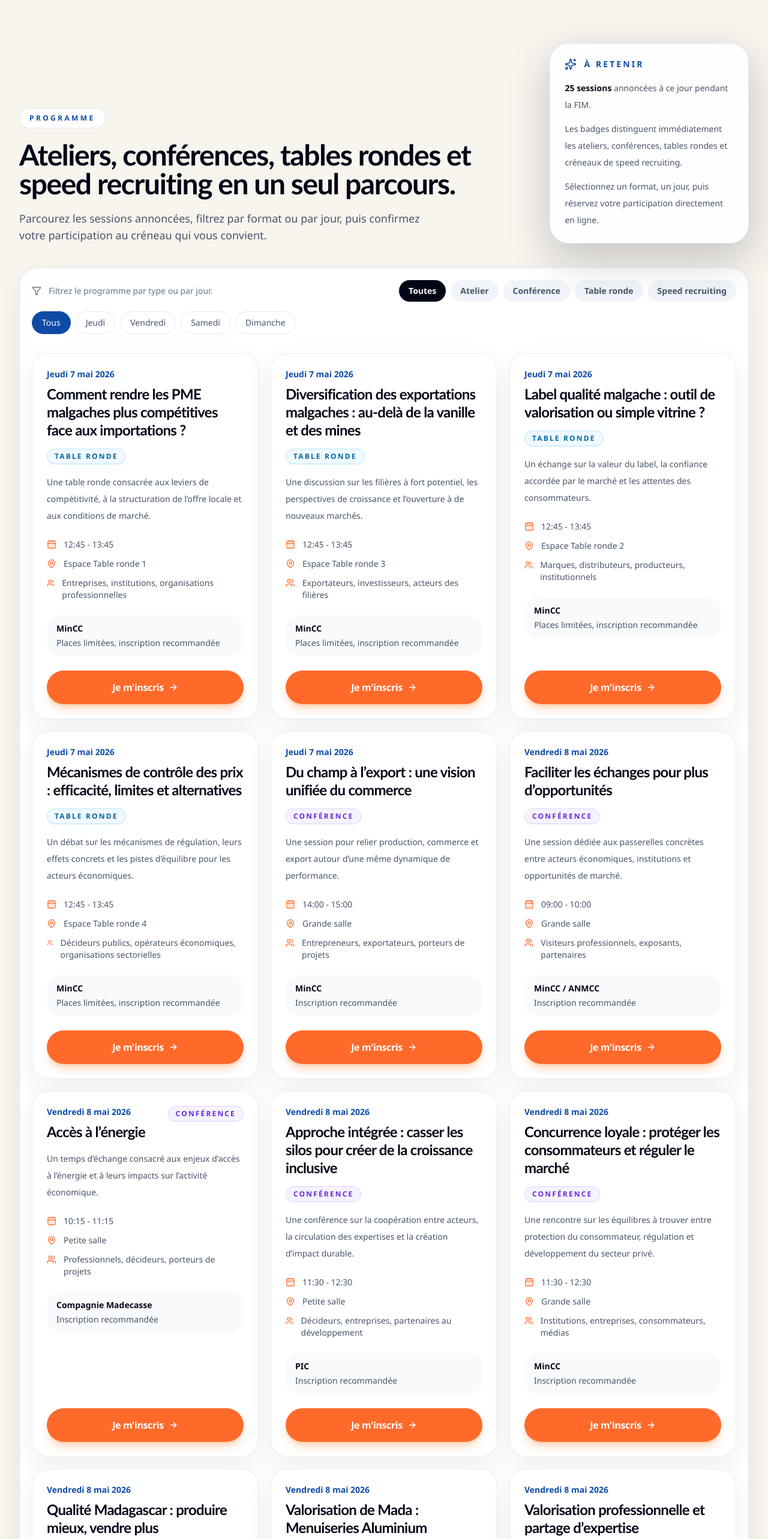
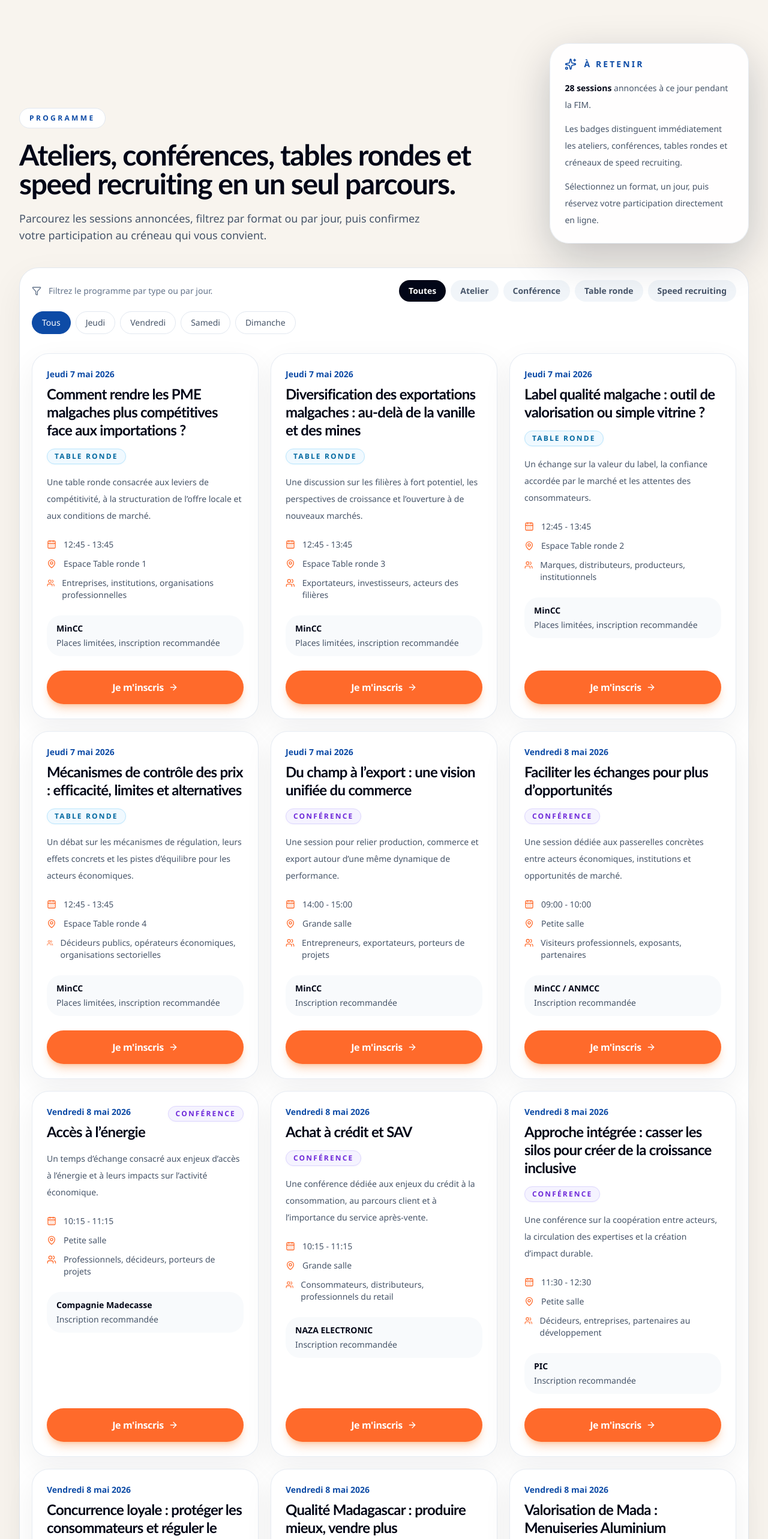
Before and after one commit to heritianaratsimbazafy99-hue/Fimpage, a Next.js app: page / in a window 1280 px wide. Shown: the part 1960-4526 px from the top of the page at 60% size. Built offline with nearby package versions, Linux system fonts and the light colour scheme; no server answers.

Commit message:
Update program schedule with missing conference sessions

```diff
--- a/data/sessions.ts
+++ b/data/sessions.ts
@@ -92,9 +92,25 @@ export const sessions: Session[] = [
     title: "Faciliter les échanges pour plus d’opportunités",
     description:
       "Une session dédiée aux passerelles concrètes entre acteurs économiques, institutions et opportunités de marché.",
-    location: "Grande salle",
+    location: "Petite salle",
     host: "MinCC / ANMCC",
     audience: "Visiteurs professionnels, exposants, partenaires",
+    capacityNote: "Inscription recommandée",
+  },
+  {
+    id: "conference-achat-credit-sav",
+    slug: "achat-a-credit-et-sav",
+    type: "Conférence",
+    dayKey: "Vendredi",
+    dayLabel: "Vendredi 8 mai 2026",
+    dateIso: "2026-05-08",
+    time: "10:15 - 11:15",
+    title: "Achat à crédit et SAV",
+    description:
+      "Une conférence dédiée aux enjeux du crédit à la consommation, au parcours client et à l’importance du service après-vente.",
+    location: "Grande salle",
+    host: "NAZA ELECTRONIC",
+    audience: "Consommateurs, distributeurs, professionnels du retail",
     capacityNote: "Inscription recommandée",
   },
   {
@@ -194,6 +210,22 @@ export const sessions: Session[] = [
     capacityNote: "Places limitées, inscription recommandée",
   },
   {
+    id: "conference-odyssee-urbaine-2030",
+    slug: "odyssee-urbaine-2030",
+    type: "Conférence",
+    dayKey: "Vendredi",
+    dayLabel: "Vendredi 8 mai 2026",
+    dateIso: "2026-05-08",
+    time: "15:15 - 16:15",
+    title: "Odyssée urbaine 2030",
+    description:
+      "Une conférence sur les perspectives urbaines à horizon 2030, les usages de la lumière et les nouvelles approches d’aménagement.",
+    location: "Petite salle",
+    host: "Ambiance éclairage",
+    audience: "Architectes, aménageurs, professionnels du bâtiment, visiteurs intéressés",
+    capacityNote: "Inscription recommandée",
+  },
+  {
     id: "speed-recruiting-0900",
     slug: "speed-recruiting-creneau-0900",
     type: "Speed recruiting",
@@ -255,6 +287,23 @@ export const sessions: Session[] = [
     location: "Grande salle",
     host: "Master Immo",
     audience: "Professionnels, investisseurs, visiteurs intéressés",
+    capacityNote: "Inscription recommandée",
+  },
+  {
+    id: "conference-fifatec-communication-securite",
+    slug: "solutions-innovantes-communication-securite-entreprises",
+    type: "Conférence",
+    dayKey: "Samedi",
+    dayLabel: "Samedi 9 mai 2026",
+    dateIso: "2026-05-09",
+    time: "11:30 - 12:30",
+    title:
+      "Adoptez des solutions innovantes pour renforcer la communication et la sécurité des entreprises",
+    description:
+      "Une conférence sur les solutions technologiques permettant d’améliorer la communication interne, la sûreté et la continuité d’activité des entreprises.",
+    location: "Petite salle",
+    host: "FIFATEC",
+    audience: "Entreprises, responsables IT, dirigeants, responsables sécurité",
     capacityNote: "Inscription recommandée",
   },
   {
```
